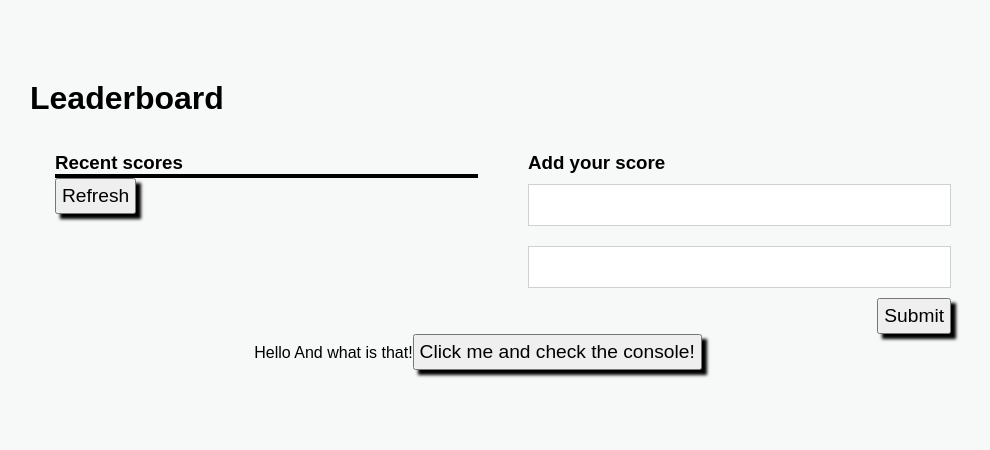
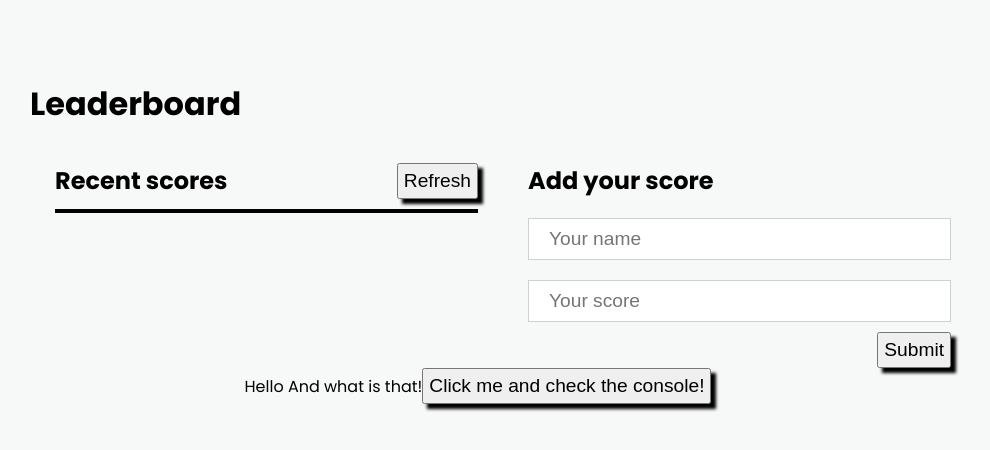
Before and after one commit to belmeetmule/leader-board, a website built with webpack: page src/index.html in a window 1280 px wide. Shown: the whole page, without its empty margins (162-1152 px from the left). Built offline with nearby package versions, Linux system fonts and the light colour scheme.

Commit message:
updte class of tags for styling

```diff
--- a/src/index.html
+++ b/src/index.html
@@ -3,7 +3,8 @@
 <head>
     <meta charset="UTF-8">
     <meta name="viewport" content="width=device-width, initial-scale=1.0">
-    <title>Wbpack Exercise</title>
+    <title>Leaderboard</title>
+    <link href="https://fonts.googleapis.com/css2?family=Poppins:wght@300;400;500;700&display=swap" rel="stylesheet" />
 </head>
 <body>
     <header>
@@ -12,14 +13,16 @@
 
     <main>
         <div class="left-col">
-            <h3 class="score-list"> Recent scores</h3>
+            <div class="section-header">
+                <h2 class="score-list-header"> Recent scores</h2>
+                <button class ="refresh">Refresh</button>
+            </div>
             <ul class="score-list"> </ul>
-            <button class ="refresh">Refresh</button>
         </div>
         <div class="right-col">
-            <h3 class="add-score"> Add your score</h3>
-            <input type="text" name="name" id="name" aria-placeholder="Your name">
-            <input type="text" name="score" id="score" aria-placeholder="Your score">
+            <h2 class="add-score section-header"> Add your score</h2>
+            <input type="text" name="name" id="name" placeholder="Your name"> <br>
+            <input type="text" name="score" id="score" placeholder="Your score"> <br>
             <button class ="submit">Submit</button>
         </div>
 
```
